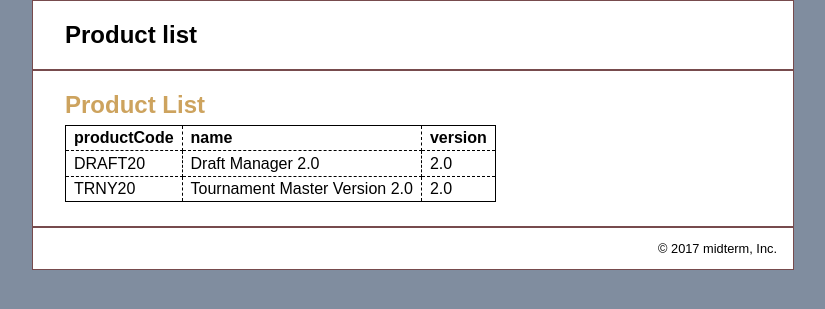
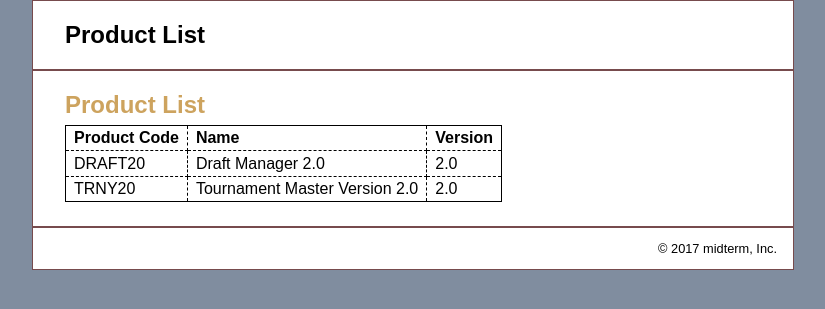
Before and after one commit to bakinboy1/midterm, a PHP site: page / in a window 1280 px wide. Shown: the top 309 px of the page, without its empty margins (227-1052 px from the left). Run offline with PHP 8.4, Linux system fonts and the light colour scheme; data comes from the database, SQL or seed files in the repository.

Commit message:
third commit

```diff
--- a/index.php
+++ b/index.php
@@ -31,7 +31,7 @@
     <div id="page">
 
     <div id="header">
-        <h1>Product list</h1>
+        <h1>Product List</h1>
     </div>
 
     <div id="main">
@@ -44,9 +44,9 @@
             <!-- display a table of products -->
             <table>
                 <tr>
-                    <th>productCode</th>
-                    <th>name</th>
-                    <th>version</th>
+                    <th>Product Code</th>
+                    <th>Name</th>
+                    <th>Version</th>
 
                 </tr>
                 <?php while($stmt->fetch()): ?>
```
